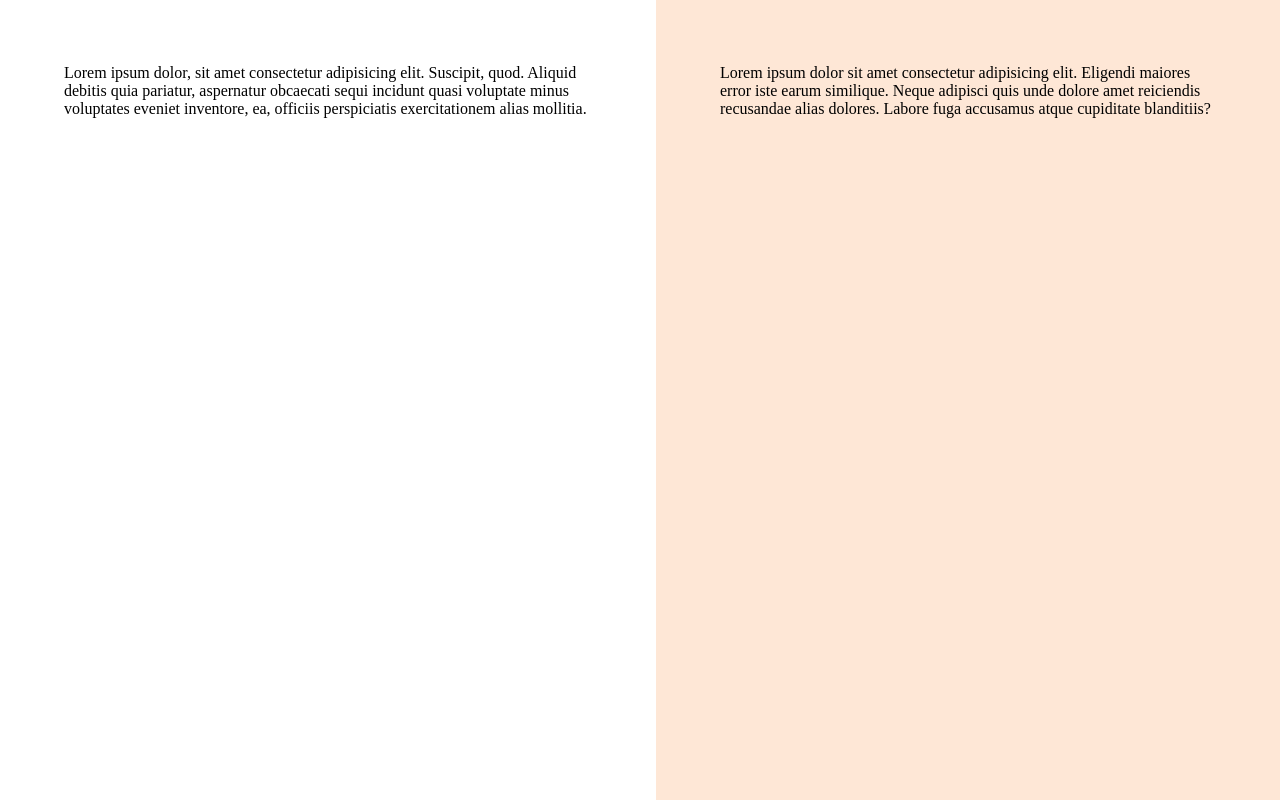
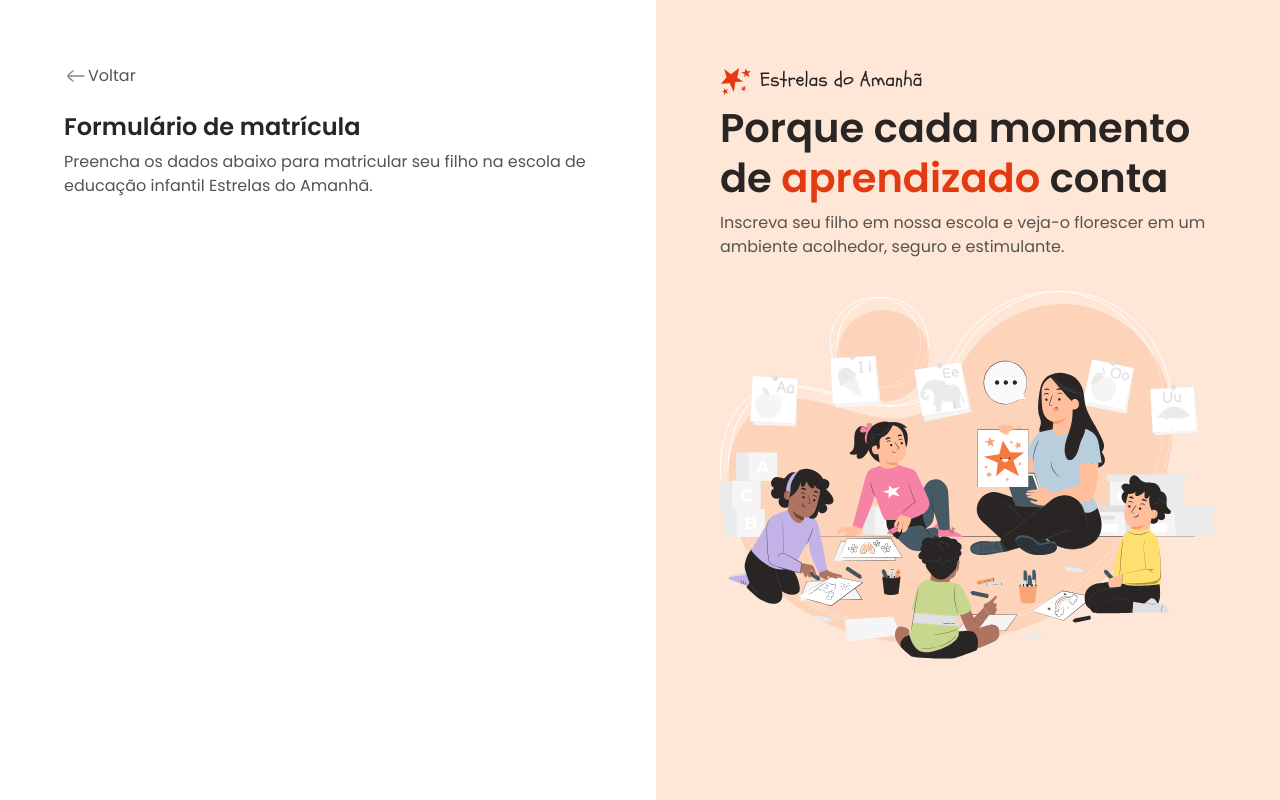
Before and after one commit to rafSnow/Formulario-de-matricula, a plain HTML site: page index.html in a window 1280 px wide. Drawn offline with Linux system fonts and the light colour scheme.

Commit message:
Adicionando conteúdo ao aside e iniciando o main

```diff
--- a/index.html
+++ b/index.html
@@ -16,18 +16,31 @@
     <div id="app">
       <main>
         <div class="main-container">
-          Lorem ipsum dolor, sit amet consectetur adipisicing elit. Suscipit,
-          quod. Aliquid debitis quia pariatur, aspernatur obcaecati sequi
-          incidunt quasi voluptate minus voluptates eveniet inventore, ea,
-          officiis perspiciatis exercitationem alias mollitia.
+          <div class="back">
+            <img src="assets/icons/arrow-left-02.svg" alt="" />
+            <span>Voltar</span>
+          </div>
+          <h1>Formulário de matrícula</h1>
+          <p>
+            Preencha os dados abaixo para matricular seu filho na escola de
+            educação infantil Estrelas do Amanhã.
+          </p>
         </div>
       </main>
       <aside>
         <div class="aside-container">
-          Lorem ipsum dolor sit amet consectetur adipisicing elit. Eligendi
-          maiores error iste earum similique. Neque adipisci quis unde dolore
-          amet reiciendis recusandae alias dolores. Labore fuga accusamus atque
-          cupiditate blanditiis?
+          <header>
+            <img src="assets/logo.svg" alt="Logo" />
+            <h2>Porque cada momento de <span>aprendizado</span> conta</h2>
+            <p>
+              Inscreva seu filho em nossa escola e veja-o florescer em um
+              ambiente acolhedor, seguro e estimulante.
+            </p>
+          </header>
+          <img
+            src="assets/Illustration.svg"
+            alt="Ilustração de uma professora ensinando crianças"
+          />
         </div>
       </aside>
     </div>
--- a/styles/global.css
+++ b/styles/global.css
@@ -24,4 +24,16 @@
 
 body {
   overflow: hidden;
+  font: var(--text);
+  color: var(--text-secondary);
 }
+
+h1,
+h2 {
+  color: var(--text-primary);
+}
+
+img {
+  max-width: 100%;
+  height: auto;
+}
--- a/styles/layout.css
+++ b/styles/layout.css
@@ -13,13 +13,35 @@ main {
     max-width: 33rem;
     margin-left: auto;
   }
+
+  & .back {
+    display: flex;
+    align-items: center;
+    margin-bottom: 1.5rem;
+  }
+  & h1 {
+    font: 600 1.5rem/1.25 var(--font-family);
+    margin-bottom: 0.5rem;
+  }
 }
 
 aside {
   background-color: var(--surface-secondary);
   padding: 4rem;
 
-  & .aside-content {
+  & .aside-container {
     max-width: 31rem;
+
+    & > img {
+      margin-top: 2rem;
+    }
+  }
+
+  & h2 {
+    font: 600 2.5rem/1.25 var(--font-family);
+    margin-bottom: 0.5rem;
+    & span {
+      color: var(--text-highlight);
+    }
   }
 }
```
